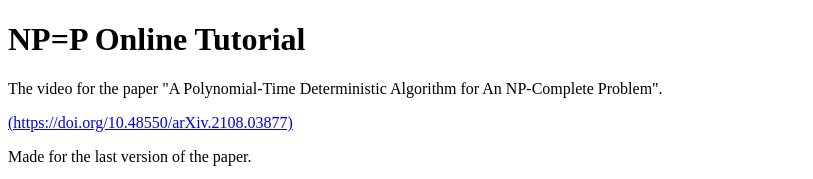
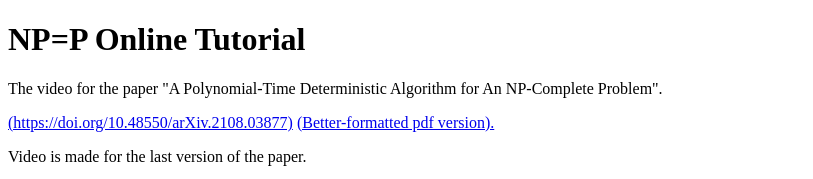
Before and after one commit to tcsrepositories/PvsNP, a plain HTML site: page index.html in a window 1280 px wide. Shown: the top 179 px of the page, without its empty margins (0-813 px from the left). Drawn offline with Linux system fonts and the light colour scheme; grey boxes are pictures that could not be loaded.

Commit message:
index better-formatted pdf

```diff
--- a/index.html
+++ b/index.html
@@ -13,7 +13,10 @@
 	<div>
 	    <p style="text-align:left;">The video for the paper "A Polynomial-Time Deterministic Algorithm for An NP-Complete Problem".<br></p>
 	    <a href="https://doi.org/10.48550/arXiv.2108.03877">(https://doi.org/10.48550/arXiv.2108.03877)</a>
-		<p style="text-align:left;">Made for the last version of the paper.<br></p>
+
+		<a href="https://github.com/tcsrepositories/PvsNP/blob/fd12ae4f66bf78b678ac69dc5a7df0fd013601d5/arXiv-final-NP%3DP.pdf"> (Better-formatted pdf version).</a>
+
+		<p style="text-align:left;">Video is made for the last version of the paper.<br></p>
     </div>
 
 	<video controls="controls" autoplay="autoplay" width="750" height="400">
```
